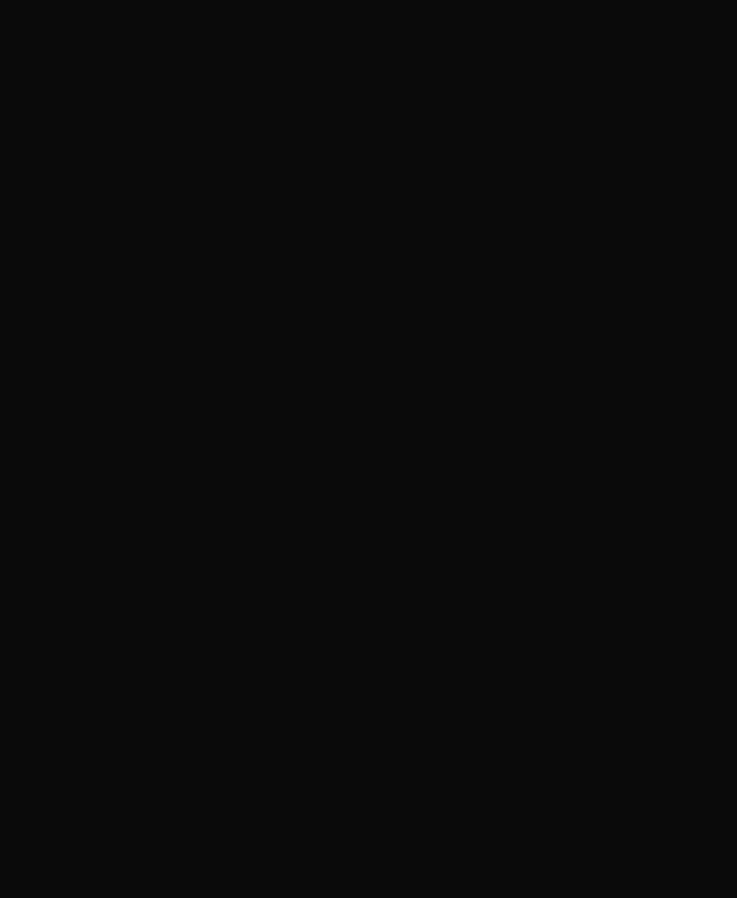
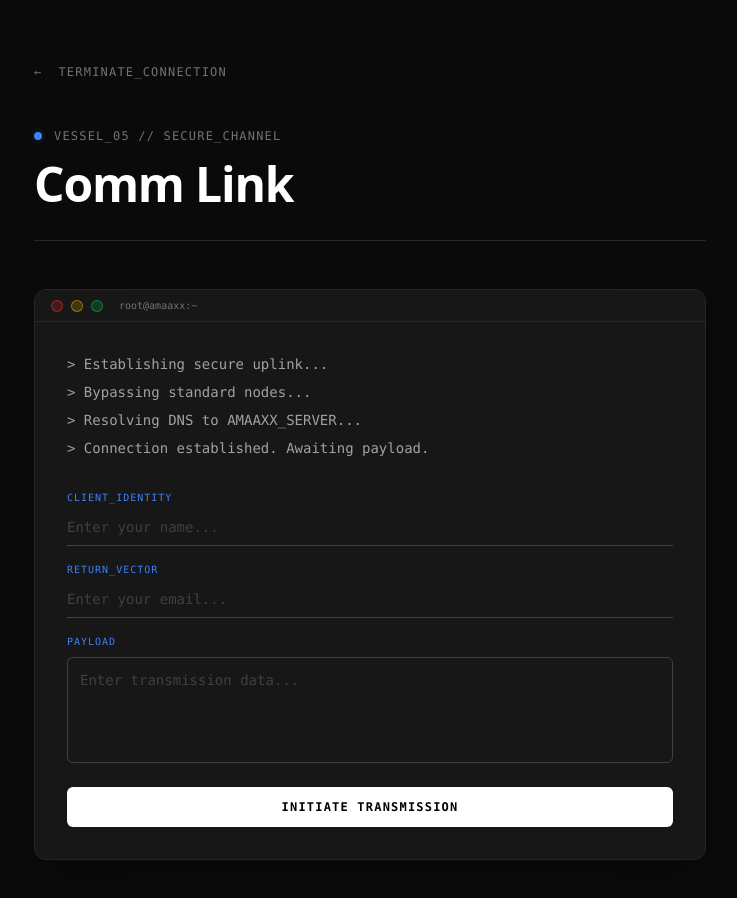
Before and after one commit to amaaxx/horcrux, a Next.js app in the folder frontend/: page /vessel/comm-link in a window 1280 px wide. Before the commit this address had no page. Shown: the top 898 px of the page, without its empty margins (270-1007 px from the left). Before the commit the page ends 800 px from the top, so only its background shows below. Built offline with nearby package versions, Linux system fonts and the light colour scheme.

Commit message:
feat: engineer interactive comm-link terminal UI
Implemented state-driven secure channel simulation with timed connection logs and decoupled routing override.

```diff
--- a/frontend/app/page.tsx
+++ b/frontend/app/page.tsx
@@ -198,22 +198,25 @@ export default function Home() {
           </motion.div>
           </Link>
 
-          {/* ========================================== */}
+         {/* ========================================== */}
           {/* VESSEL 05: Comm Link (Bottom Middle/Right) */}
           {/* ========================================== */}
           <motion.div
             variants={item}
             className="relative overflow-hidden bg-surface border border-border rounded-3xl p-8 md:col-span-2 flex flex-col justify-end transition-all duration-300 hover:border-neutral-600 active:scale-[0.98] active:border-neutral-500 group"
           >
+            {/* INVISIBLE CLICKABLE OVERLAY (Sibling, not Parent) */}
+            <Link href="/vessel/comm-link" className="absolute inset-0 z-10" aria-label="Open Comm Link" />
+
             {/* Radar / Signal Animation */}
-            <div className="absolute top-0 right-0 p-8 opacity-50 group-hover:opacity-100 transition-opacity duration-500">
+            <div className="absolute top-0 right-0 p-8 opacity-50 group-hover:opacity-100 transition-opacity duration-500 pointer-events-none">
                <div className="relative flex h-8 w-8 items-center justify-center">
                  <div className="animate-ping absolute inline-flex h-full w-full rounded-full border border-accent opacity-30"></div>
                  <div className="relative inline-flex rounded-full h-2 w-2 bg-accent"></div>
                </div>
             </div>
 
-            <div className="absolute top-8 left-8">
+            <div className="absolute top-8 left-8 pointer-events-none">
               <span className="font-mono text-[10px] text-neutral-500 tracking-widest uppercase">
                 Vessel_05 // Comm_Link
               </span>
@@ -221,15 +224,15 @@ export default function Home() {
 
             {/* Core Content */}
             <div className="relative z-20 flex flex-col md:flex-row items-start md:items-end justify-between w-full gap-6 mt-16 md:mt-0">
-              <div>
+              <div className="pointer-events-none">
                 <p className="text-neutral-400 mb-2 font-mono text-sm">Initialize connection</p>
                 <h2 className="text-4xl md:text-5xl font-bold tracking-tight group-hover:text-accent transition-colors duration-300">
                   Let's Talk <span className="inline-block transform group-hover:translate-x-2 transition-transform duration-300">↗</span>
                 </h2>
               </div>
 
-              {/* Social Pills */}
-              <div className="flex gap-3">
+              {/* Social Pills (Higher z-index to stay clickable) */}
+              <div className="flex gap-3 relative z-30">
                 <a href="https://github.com/amaaxx" target="_blank" rel="noopener noreferrer" className="px-4 py-2 text-sm bg-neutral-800/50 rounded-full border border-neutral-700/50 text-neutral-400 hover:text-white hover:border-neutral-500 active:scale-95 transition-all backdrop-blur-sm">
                   GitHub
                 </a>
--- /dev/null
+++ b/frontend/app/vessel/comm-link/page.tsx
@@ -0,0 +1,190 @@
+"use client";
+
+import { useState, FormEvent, useEffect } from "react";
+import Link from "next/link";
+import { motion } from "framer-motion";
+
+export default function CommLink() {
+  const [status, setStatus] = useState<"idle" | "connecting" | "ready" | "transmitting" | "sent">("idle");
+  const [logs, setLogs] = useState<string[]>([]);
+
+  // Simulate the secure connection protocol on load (with Strict Mode cleanup)
+  useEffect(() => {
+    let isMounted = true;
+    const timeoutIds: NodeJS.Timeout[] = [];
+
+    setStatus("connecting");
+    setLogs([]); // Ensure logs are empty on fresh mount
+
+    const bootSequence = [
+      "Establishing secure uplink...",
+      "Bypassing standard nodes...",
+      "Resolving DNS to AMAAXX_SERVER...",
+      "Connection established. Awaiting payload."
+    ];
+
+    let delay = 0;
+    bootSequence.forEach((log, index) => {
+      const id = setTimeout(() => {
+        if (isMounted) {
+          setLogs((prev) => [...prev, `> ${log}`]);
+          if (index === bootSequence.length - 1) {
+            setStatus("ready");
+          }
+        }
+      }, delay);
+
+      timeoutIds.push(id);
+      delay += 800;
+    });
+
+    // CLEANUP: If React Strict Mode unmounts this, kill the ghost timers.
+    return () => {
+      isMounted = false;
+      timeoutIds.forEach(clearTimeout);
+    };
+  }, []);
+
+  const handleSubmit = async (e: FormEvent<HTMLFormElement>) => {
+    e.preventDefault();
+    setStatus("transmitting");
+    setLogs((prev) => [...prev, "> Initiating data transfer..."]);
+
+    // Simulate API delay
+    setTimeout(() => {
+      setLogs((prev) => [...prev, "> Payload delivered successfully.", "> Closing channel."]);
+      setStatus("sent");
+    }, 2000);
+  };
+
+  return (
+    <main className="min-h-screen bg-background text-white p-6 md:p-16 font-mono selection:bg-accent/30 selection:text-accent">
+      <div className="max-w-2xl mx-auto space-y-12 mt-12 md:mt-0 relative z-10">
+
+        {/* Navigation */}
+        <Link
+          href="/"
+          className="group flex items-center gap-4 text-neutral-500 hover:text-accent transition-colors w-fit text-xs uppercase tracking-widest"
+        >
+          <span className="transform group-hover:-translate-x-2 transition-transform duration-300">←</span>
+          Terminate_Connection
+        </Link>
+
+        {/* Header */}
+        <header className="space-y-4 border-b border-neutral-800 pb-8">
+          <div className="flex items-center gap-3">
+            <span className="relative flex h-2 w-2">
+              {status !== "sent" && <span className="animate-ping absolute inline-flex h-full w-full rounded-full bg-accent opacity-75"></span>}
+              <span className={`relative inline-flex rounded-full h-2 w-2 ${status === "sent" ? "bg-neutral-600" : "bg-accent"}`}></span>
+            </span>
+            <span className="text-xs text-neutral-500 tracking-widest uppercase">
+              Vessel_05 // Secure_Channel
+            </span>
+          </div>
+          <h1 className="text-3xl md:text-5xl font-bold tracking-tight text-white font-sans">
+            Comm Link
+          </h1>
+        </header>
+
+        {/* Terminal Window (Now with cinematic layout fluid-expansion) */}
+        <motion.div
+          layout
+          transition={{ duration: 0.5, ease: [0.22, 1, 0.36, 1] }}
+          className="bg-surface border border-neutral-800 rounded-xl overflow-hidden shadow-2xl"
+        >
+          {/* Terminal Header */}
+          <div className="bg-neutral-900 border-b border-neutral-800 px-4 py-2 flex items-center gap-2">
+            <div className="w-3 h-3 rounded-full bg-red-500/20 border border-red-500/50"></div>
+            <div className="w-3 h-3 rounded-full bg-yellow-500/20 border border-yellow-500/50"></div>
+            <div className="w-3 h-3 rounded-full bg-green-500/20 border border-green-500/50"></div>
+            <span className="ml-2 text-[10px] text-neutral-500">root@amaaxx:~</span>
+          </div>
+
+          <div className="p-6 md:p-8 space-y-8">
+            {/* System Logs */}
+            <div className="space-y-2 text-xs md:text-sm text-neutral-400 min-h-[100px]">
+              {logs.map((log, i) => (
+                <motion.div
+                  key={i}
+                  initial={{ opacity: 0, x: -10 }}
+                  animate={{ opacity: 1, x: 0 }}
+                >
+                  {log}
+                </motion.div>
+              ))}
+
+              {/* Blinking Cursor for both Connecting and Transmitting states */}
+              {(status === "connecting" || status === "transmitting") && (
+                <motion.div animate={{ opacity: [0, 1, 0] }} transition={{ repeat: Infinity, duration: 1 }}>
+                  &gt; _
+                </motion.div>
+              )}
+            </div>
+
+            {/* Interactive Form */}
+            {status === "ready" && (
+              <motion.form
+                initial={{ opacity: 0, y: 10 }}
+                animate={{ opacity: 1, y: 0 }}
+                transition={{ delay: 0.2 }}
+                onSubmit={handleSubmit}
+                className="space-y-6"
+              >
+                <div className="space-y-4">
+                  <div className="flex flex-col gap-1">
+                    <label className="text-[10px] text-accent uppercase tracking-widest">Client_Identity</label>
+                    <input
+                      required
+                      type="text"
+                      placeholder="Enter your name..."
+                      className="w-full bg-transparent border-b border-neutral-700 py-2 text-sm text-white focus:outline-none focus:border-accent transition-colors placeholder:text-neutral-700"
+                    />
+                  </div>
+
+                  <div className="flex flex-col gap-1">
+                    <label className="text-[10px] text-accent uppercase tracking-widest">Return_Vector</label>
+                    <input
+                      required
+                      type="email"
+                      placeholder="Enter your email..."
+                      className="w-full bg-transparent border-b border-neutral-700 py-2 text-sm text-white focus:outline-none focus:border-accent transition-colors placeholder:text-neutral-700"
+                    />
+                  </div>
+
+                  <div className="flex flex-col gap-1">
+                    <label className="text-[10px] text-accent uppercase tracking-widest">Payload</label>
+                    <textarea
+                      required
+                      rows={4}
+                      placeholder="Enter transmission data..."
+                      className="w-full bg-transparent border border-neutral-700 rounded-md p-3 text-sm text-white focus:outline-none focus:border-accent transition-colors placeholder:text-neutral-700 resize-none mt-1"
+                    />
+                  </div>
+                </div>
+
+                <button
+                  type="submit"
+                  className="w-full py-3 bg-white text-black text-xs font-bold uppercase tracking-widest rounded-md hover:bg-neutral-200 active:scale-[0.98] transition-all"
+                >
+                  Initiate Transmission
+                </button>
+              </motion.form>
+            )}
+
+            {/* Success State */}
+            {status === "sent" && (
+              <motion.div
+                initial={{ opacity: 0, scale: 0.95 }}
+                animate={{ opacity: 1, scale: 1 }}
+                className="p-4 border border-accent/30 bg-accent/5 rounded-md text-center"
+              >
+                <p className="text-accent text-sm">Transmission Logged.</p>
+                <p className="text-neutral-500 text-xs mt-1">I will respond to your return vector shortly.</p>
+              </motion.div>
+            )}
+          </div>
+        </motion.div>
+      </div>
+    </main>
+  );
+}
```
